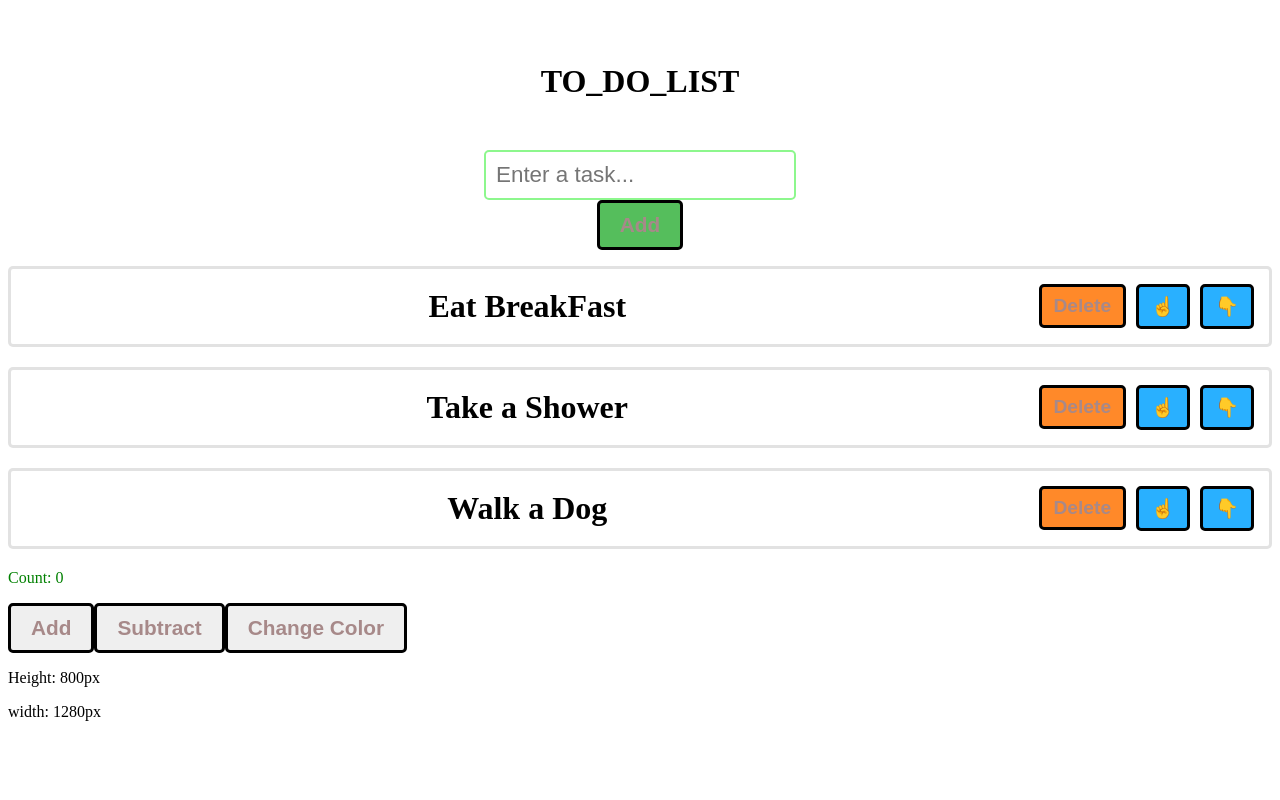
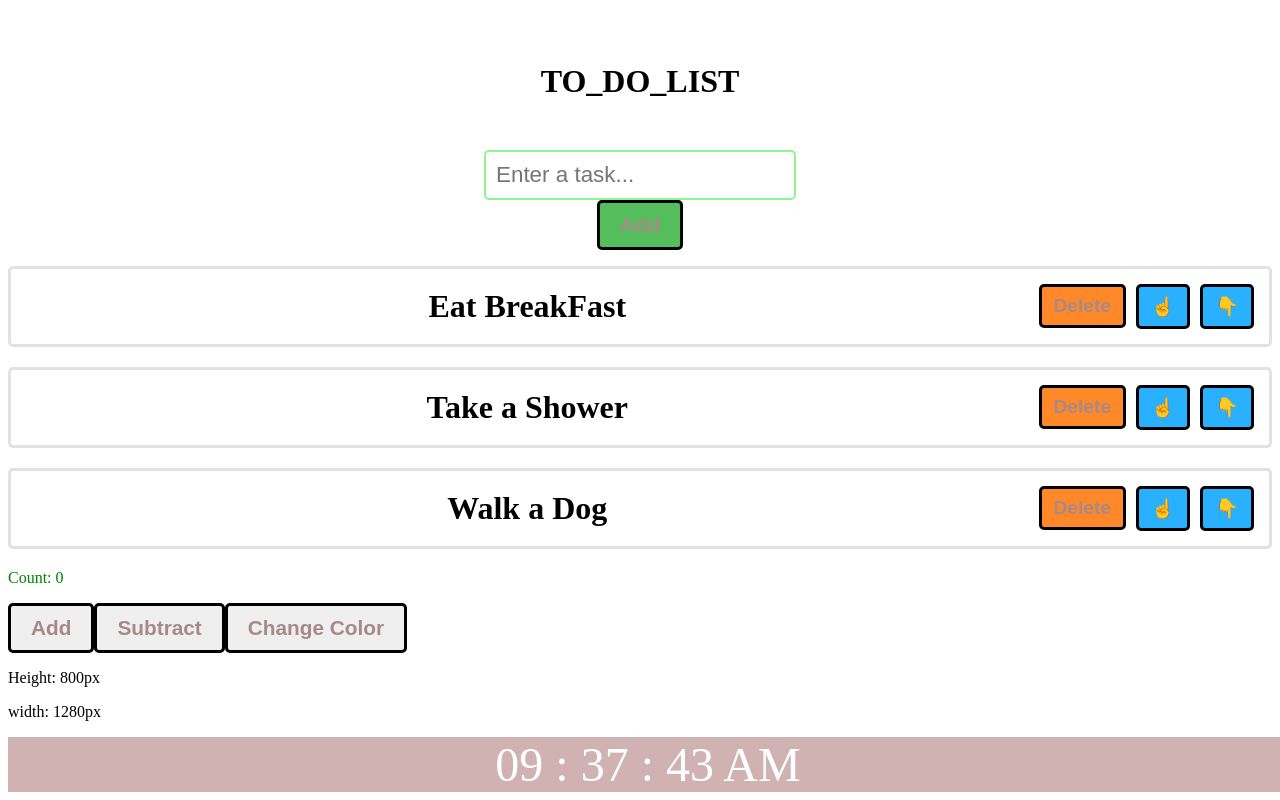
Before and after one commit to rip-on/React, a React app in the folder new-app/: page / in a window 1280 px wide. Shown: the part 7268-8068 px from the top of the page. Before the commit the page ends 8005 px from the top, so only its background shows below. Built offline with nearby package versions, Linux system fonts and the light colour scheme; the HTML template or start-up script is replaced by a standard one.

Commit message:
DIGITAL CLOCK

```diff
--- a/new-app/src/App.jsx
+++ b/new-app/src/App.jsx
@@ -16,6 +16,7 @@ import CarUpdate from './CarUpdate.jsx';
 import ToDo from './ToDo.jsx';
 import Counting from './UseEffect.jsx';
 import Resize from './ResizeWH.jsx';
+import DigitalClock from './DigitalClock.jsx'
 
 function App() {
 
@@ -73,6 +74,7 @@ function App() {
     <ToDo/>
     <Counting/>
     <Resize/>
+    <DigitalClock/>
     </>
   )
 }
--- /dev/null
+++ b/new-app/src/DigitalClock.jsx
@@ -0,0 +1,43 @@
+import React, {useState, useEffect} from "react";
+
+function DigitalClock(){
+
+    const [time, setTime] = useState(new Date());
+
+    useEffect(
+        () => {
+            const intervalId = setInterval(() => {
+                setTime(new Date());
+            }, 1000);
+
+            return () => {
+                clearInterval(intervalId);
+            }
+        },[]
+    );
+
+    function formatTime(){
+        let hours = time.getHours();
+        const minutes = time.getMinutes();
+        const seconds = time.getSeconds();
+        const meridiem = hours >= 12 ? "PM" : "AM";
+
+        hours = hours % 12 || 12;
+
+        return `${padZero(hours)} : ${padZero(minutes)} : ${padZero(seconds)} ${meridiem}`
+
+    }
+
+    function padZero(number){
+        return (number < 10 ? "0" : "") + number;
+    }
+    return(
+        <>
+        <div className="clock">
+            <span>{formatTime()}</span>
+        </div>
+        </>
+    )
+}
+
+export default DigitalClock;
--- a/new-app/src/ResizeWH.jsx
+++ b/new-app/src/ResizeWH.jsx
@@ -1,10 +1,26 @@
-import React,{useState, useEffect} from "react";
+import React,{useState, useEffect, use} from "react";
 
 function Resize(){
     const [width, setWidth] = useState(window.innerWidth);
     const [height, setHeight] = useState(window.innerHeight);
 
-    window.addEventListener("resize", handleResize)
+
+    useEffect(() => {
+        window.addEventListener("resize", handleResize)
+        console.log("EVENT LSTENER ADDED")
+
+        return () => {
+            window.removeEventListener("resize", handleResize)
+            console.log("event listener removed!");
+
+        }
+    },[]);
+
+    useEffect( ()=>{
+        document.title = `Size: ${width} x ${height}`
+    },[width, height])
+
+
 
     function handleResize(){
         setWidth(window.innerWidth);
--- a/new-app/src/index.css
+++ b/new-app/src/index.css
@@ -241,3 +241,15 @@ li{
   font-size: 1.2rem;
   margin-left: 10px;
 }
+
+/*CLOCK*/
+.clock{
+  min-width: 100vw;
+  display: flex;
+  justify-content: center;
+  align-items: center;
+  backdrop-filter: blur(50px);
+  background-color: rgb(209, 178, 178);
+  color: white;
+  font-size: 3rem;
+}
```
